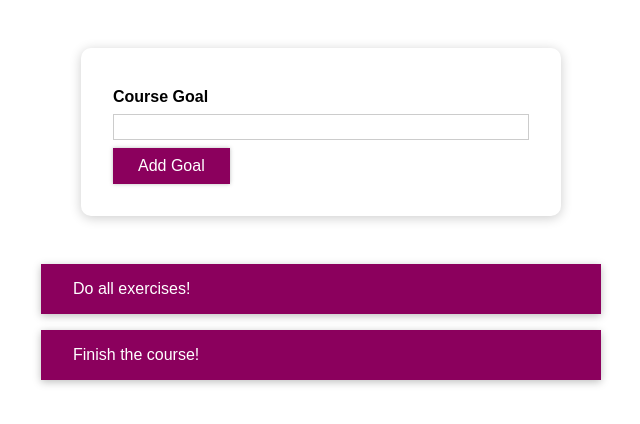
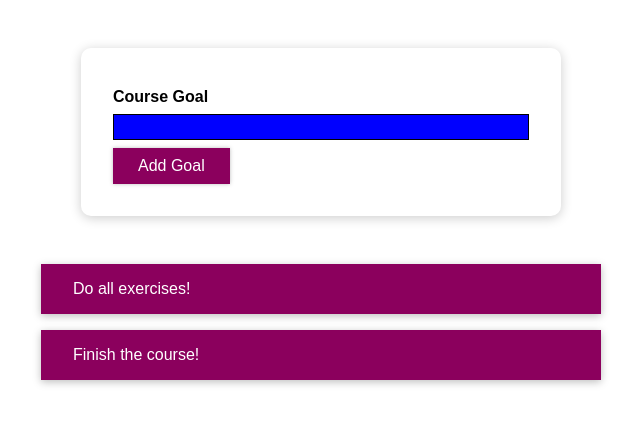
Before and after one commit to forfd8960/frontend, a React (Create React App) app in the folder intro-react/react-style/: page / in a window 1280 px wide. Shown: the top 424 px of the page, without its empty margins (319-959 px from the left). Built offline with nearby package versions, Linux system fonts and the light colour scheme.

Commit message:
Styling React - Dynamic Inline Style

```diff
--- a/intro-react/react-style/src/components/CourseGoals/CourseInput/CourseInput.js
+++ b/intro-react/react-style/src/components/CourseGoals/CourseInput/CourseInput.js
@@ -1,25 +1,34 @@
-import React, { useState } from 'react';
+import React, { useState } from "react";
 
-import Button from '../../UI/Button/Button';
-import './CourseInput.css';
+import Button from "../../UI/Button/Button";
+import "./CourseInput.css";
 
-const CourseInput = props => {
-  const [enteredValue, setEnteredValue] = useState('');
+const CourseInput = (props) => {
+  const [enteredValue, setEnteredValue] = useState("");
+  const [isValid, setIsValid] = useState(true);
 
-  const goalInputChangeHandler = event => {
+  const goalInputChangeHandler = (event) => {
     setEnteredValue(event.target.value);
   };
 
-  const formSubmitHandler = event => {
+  const formSubmitHandler = (event) => {
     event.preventDefault();
+    if (enteredValue.trim().length === 0) {
+      setIsValid(false);
+      return;
+    }
     props.onAddGoal(enteredValue);
   };
 
   return (
     <form onSubmit={formSubmitHandler}>
       <div className="form-control">
-        <label>Course Goal</label>
-        <input type="text" onChange={goalInputChangeHandler} />
+        <label style={{ color: !isValid ? "red" : "black" }}>Course Goal</label>
+        <input
+          type="text"
+          onChange={goalInputChangeHandler}
+          style={{ borderColor: !isValid ? "red" : "black", background: !isValid ? "red" : "blue"}}
+        />
       </div>
       <Button type="submit">Add Goal</Button>
     </form>
```
Also changed, not shown: 1 other file (tests, documents, lock files or other folders).
